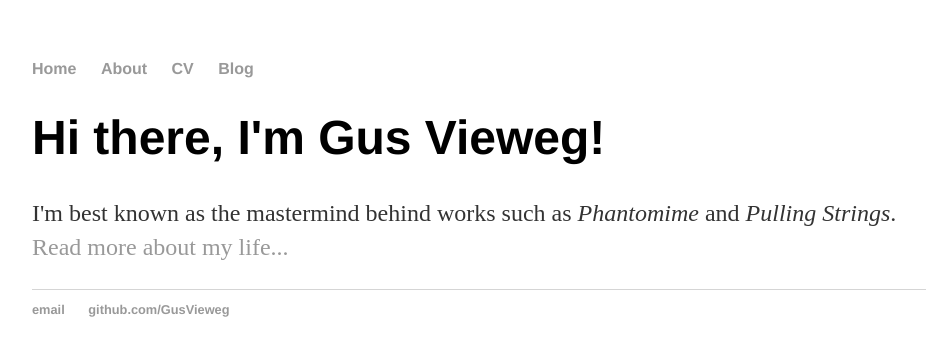
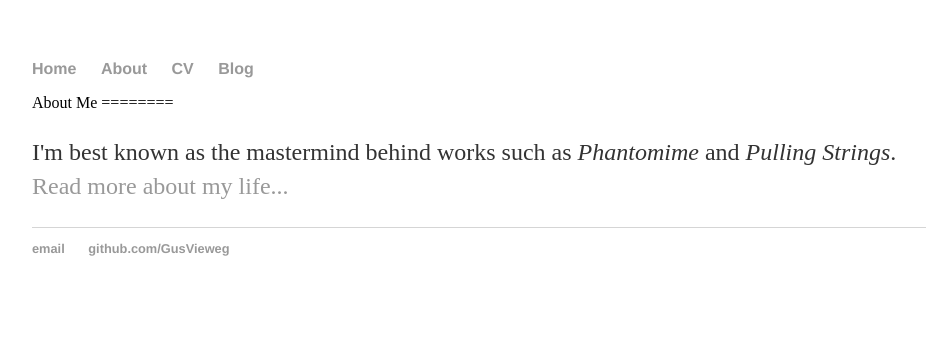
Before and after one commit to nilesh-kumar-developer/gusvieweg.github.io, a Jekyll site: the page built from index.html, in a window 1280 px wide. Shown: the top 356 px of the page, without its empty margins (160-1086 px from the left). Built offline with Jekyll 4.4.1, drawn with Linux system fonts in a browser that asks for light colours.

Commit message:
Update index.html

```diff
--- a/index.html
+++ b/index.html
@@ -3,6 +3,7 @@ layout: default
 title: Gus Vieweg
 ---
 <div class="blurb">
-	<h1>Hi there, I'm Gus Vieweg!</h1>
+	About Me
+	========
 	<p>I'm best known as the mastermind behind works such as <em>Phantomime</em> and <em>Pulling Strings</em>. <a href="/about">Read more about my life...</a></p>
 </div><!-- /.blurb -->
```
